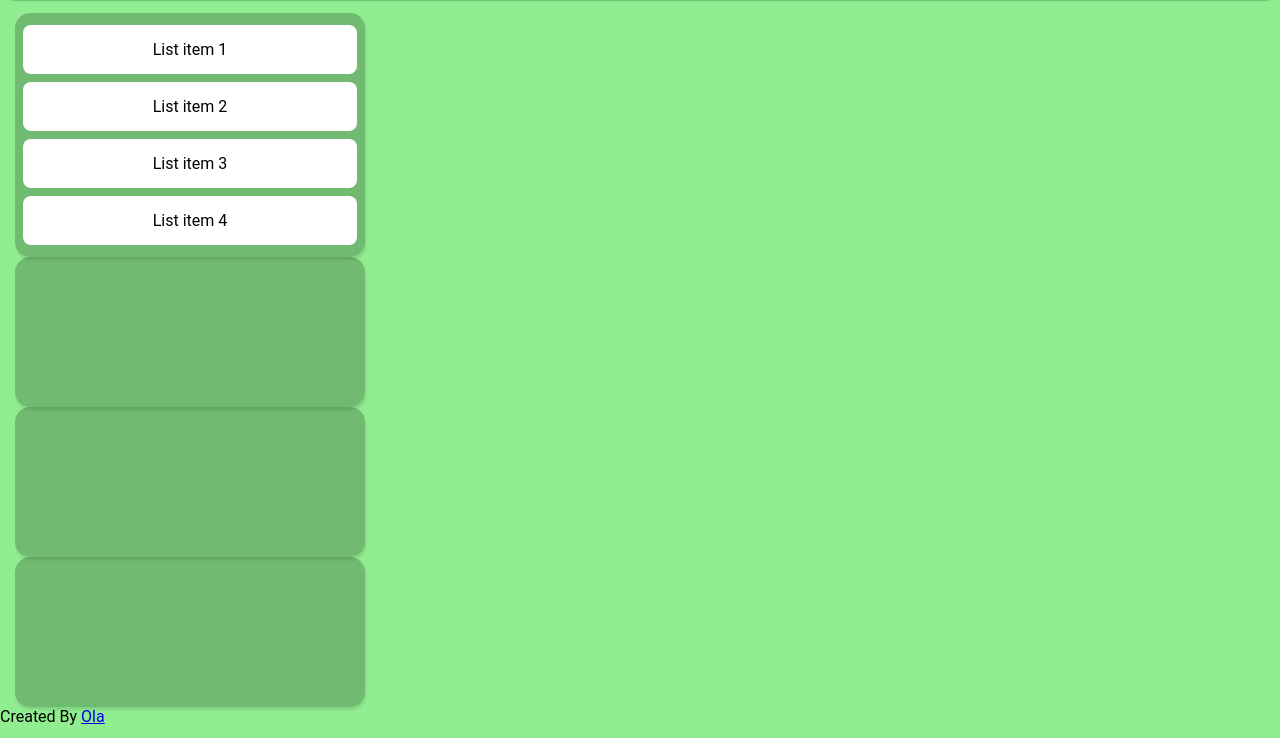
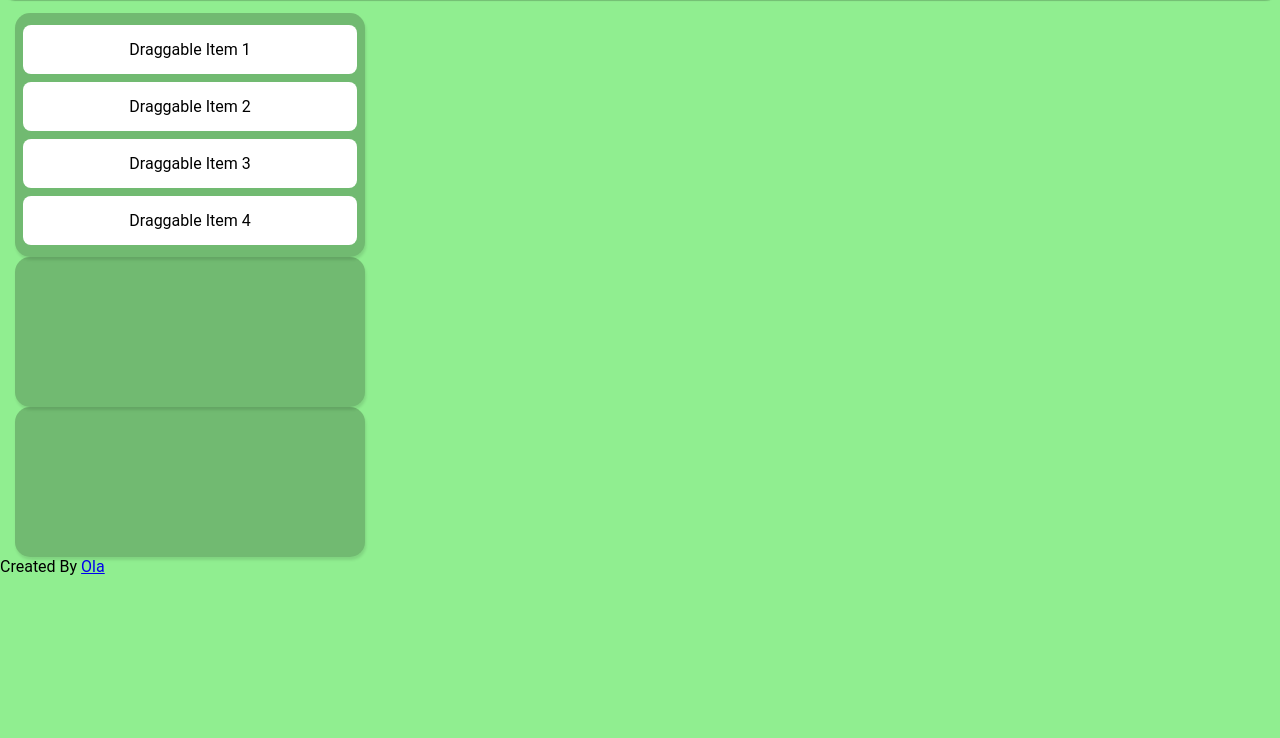
Before and after one commit to Olawale4444/Drag-Drop-Trello-Clone, a plain HTML site: page index.html in a window 1280 px wide. Shown: the part 62-800 px from the top of the page. Drawn offline with Linux system fonts and the light colour scheme.

Commit message:
Update index.html

```diff
--- a/index.html
+++ b/index.html
@@ -4,40 +4,32 @@
 	<meta charset="utf-8">
 	<meta name='viewport' content="width=device-width, initial-scale=1.0">
 	<meta http-equiv="X-UA-Compatible" content="ie-edge">
-
 	<title>Drag Drop Exercise</title>
 <link rel="stylesheet" type="text/css" href="main.css">
 </head>
-
 <body>
 	<div class="wow">
 		<header>
 			<h1>Easy Drag and Drop</h1>
 		</header>
-
 		<div class="lists">
 
 			<div class="list1">
-				<div class="listitems" draggable='true' > List item 1</div>
-				<div class="listitems" draggable='true' > List item 2</div>
-				<div class="listitems" draggable='true' > List item 3</div>
-				<div class="listitems" draggable='true' > List item 4</div>
+				<div class="listitems" id="draggable1" draggable='true' > Draggable Item 1</div>
+				<div class="listitems" draggable='true' > Draggable Item 2</div>
+				<div class="listitems" draggable='true' > Draggable Item 3</div>
+				<div class="listitems" draggable='true' > Draggable Item 4</div>
 			</div>
 
 			<div class="list1">	</div>
 			<div class="list1">	</div>
-			<div class="list1">	</div>
 		</div>
-
 	</div>
-
 <footer>
 	 <div class="creator" >Created By <a href="https://github.com/olawale4444">
-										 Ola
-									  </a>
+										  Ola  </a>
 	 </div>
 </footer>
-
 
 <script type="text/javascript" src="main.js" ></script>
 </body>
```
